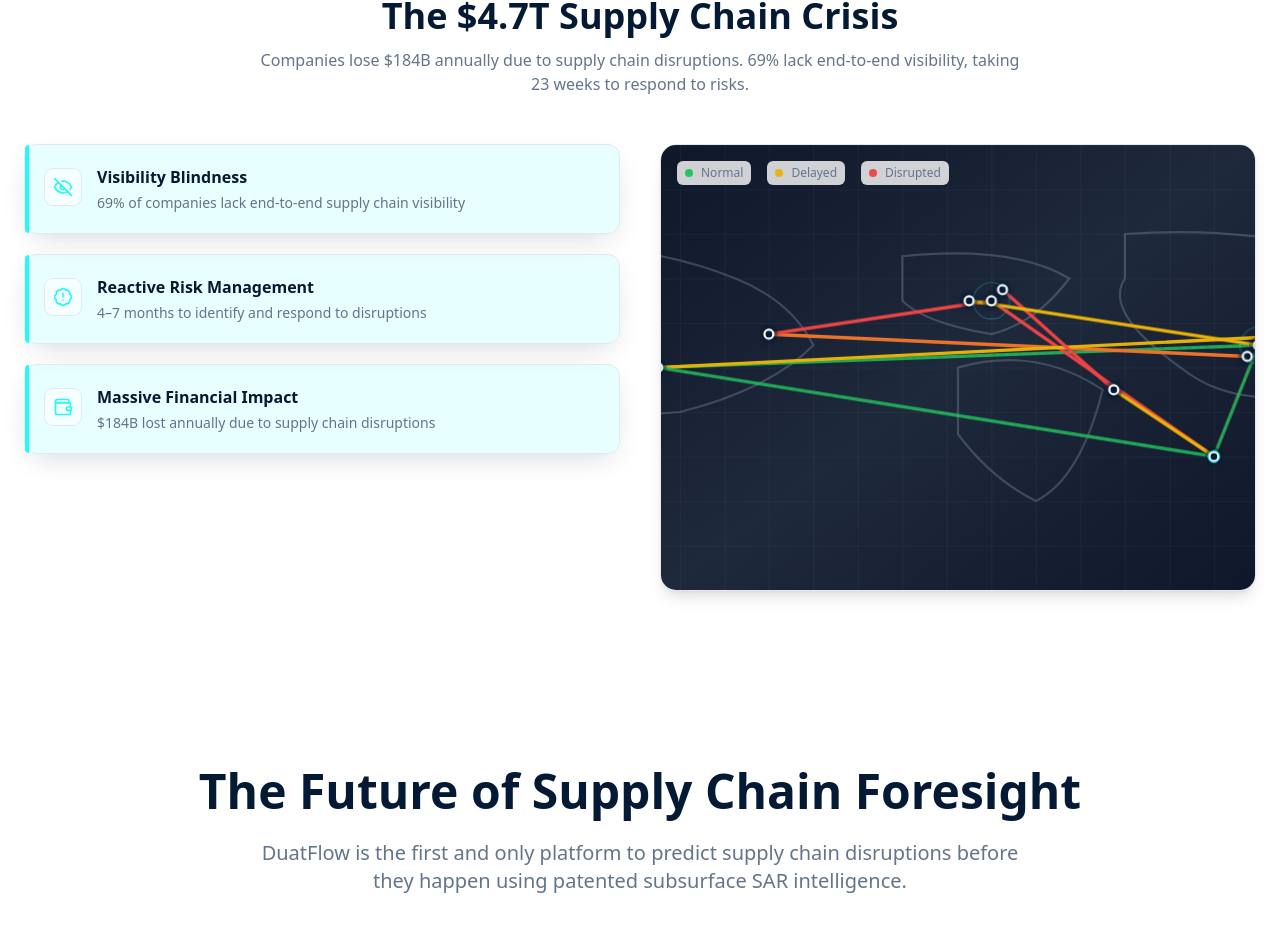
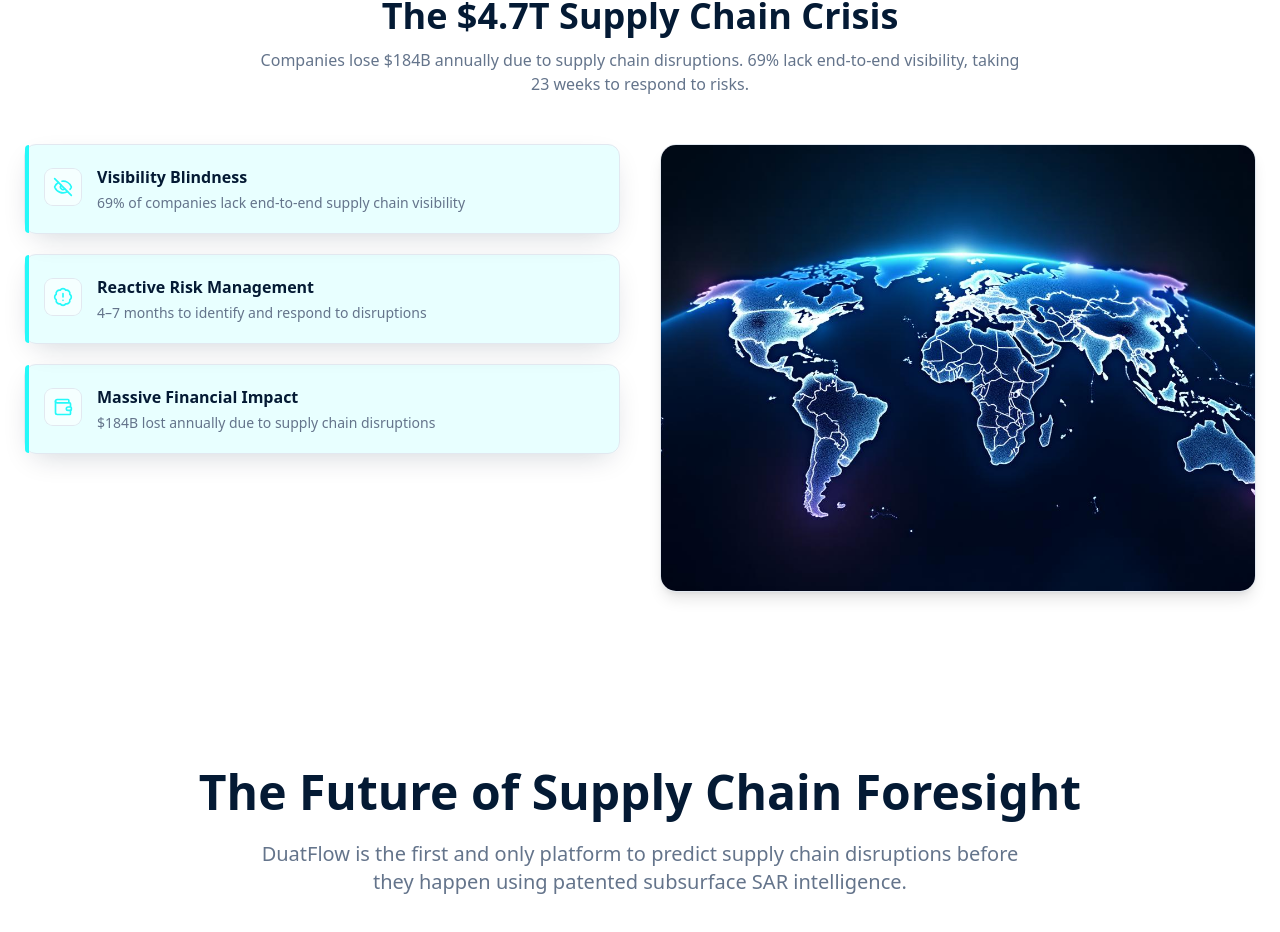
Before and after one commit to skanamike/duat-action-flow-94, a React (Vite) app: page / in a window 1280 px wide. Shown: the part 884-1816 px from the top of the page. Built offline with nearby package versions, Linux system fonts and the light colour scheme.

Commit message:
Reverted to commit 9a1e2b672f66d8a4c43c85b59a43359e8f74d61c

```diff
--- a/src/components/AnimatedSupplyChain.tsx
+++ /dev/null
@@ -1,236 +0,0 @@
-import { useEffect, useState } from "react";
-
-const AnimatedSupplyChain = () => {
-  const [mounted, setMounted] = useState(false);
-
-  useEffect(() => {
-    setMounted(true);
-  }, []);
-
-  // Major shipping ports with approximate coordinates (scaled to SVG viewBox)
-  const ports = [
-    { id: "shanghai", name: "Shanghai", x: 720, y: 180 },
-    { id: "singapore", name: "Singapore", x: 680, y: 280 },
-    { id: "rotterdam", name: "Rotterdam", x: 480, y: 140 },
-    { id: "losangeles", name: "Los Angeles", x: 180, y: 200 },
-    { id: "hamburg", name: "Hamburg", x: 490, y: 130 },
-    { id: "dubai", name: "Dubai", x: 590, y: 220 },
-    { id: "hongkong", name: "Hong Kong", x: 710, y: 190 },
-    { id: "tokyo", name: "Tokyo", x: 780, y: 170 },
-    { id: "newyork", name: "New York", x: 280, y: 170 },
-    { id: "london", name: "London", x: 460, y: 140 },
-  ];
-
-  // Major shipping routes
-  const routes = [
-    { from: "shanghai", to: "losangeles", delay: 0 },
-    { from: "singapore", to: "rotterdam", delay: 1.5 },
-    { from: "hongkong", to: "newyork", delay: 3 },
-    { from: "tokyo", to: "losangeles", delay: 4.5 },
-    { from: "dubai", to: "hamburg", delay: 2 },
-    { from: "shanghai", to: "singapore", delay: 1 },
-    { from: "singapore", to: "dubai", delay: 3.5 },
-    { from: "rotterdam", to: "newyork", delay: 2.5 },
-    { from: "london", to: "shanghai", delay: 4 },
-    { from: "losangeles", to: "singapore", delay: 5 },
-  ];
-
-  const getPort = (id: string) => ports.find(port => port.id === id);
-
-  if (!mounted) {
-    return (
-      <div className="w-full h-full bg-gradient-to-br from-background to-muted rounded-lg animate-pulse" />
-    );
-  }
-
-  return (
-    <div className="relative w-full h-full overflow-hidden rounded-lg bg-gradient-to-br from-slate-900 via-slate-800 to-slate-900">
-      <svg
-        viewBox="0 0 900 400"
-        className="w-full h-full"
-        preserveAspectRatio="xMidYMid slice"
-      >
-        {/* Background grid */}
-        <defs>
-          <pattern id="grid" width="40" height="40" patternUnits="userSpaceOnUse">
-            <path
-              d="M 40 0 L 0 0 0 40"
-              fill="none"
-              stroke="rgba(148, 163, 184, 0.1)"
-              strokeWidth="1"
-            />
-          </pattern>
-          <linearGradient id="routeGradient" x1="0%" y1="0%" x2="100%" y2="0%">
-            <stop offset="0%" stopColor="hsl(var(--primary))" stopOpacity="0.8" />
-            <stop offset="50%" stopColor="hsl(var(--accent))" stopOpacity="0.6" />
-            <stop offset="100%" stopColor="hsl(var(--secondary))" stopOpacity="0.4" />
-          </linearGradient>
-        </defs>
-
-        {/* Grid background */}
-        <rect width="100%" height="100%" fill="url(#grid)" />
-
-        {/* Continental outlines (simplified) */}
-        <g fill="none" stroke="rgba(148, 163, 184, 0.3)" strokeWidth="2">
-          {/* North America */}
-          <path d="M 50 100 Q 150 80 250 120 Q 300 140 320 180 Q 280 220 200 240 Q 100 250 50 200 Z" />
-          {/* Europe */}
-          <path d="M 400 100 Q 500 90 550 120 Q 520 160 480 170 Q 420 160 400 140 Z" />
-          {/* Asia */}
-          <path d="M 600 80 Q 750 70 850 120 Q 820 200 780 220 Q 700 240 650 200 Q 580 150 600 120 Z" />
-          {/* Africa */}
-          <path d="M 450 200 Q 520 180 580 220 Q 560 300 520 320 Q 480 300 450 260 Z" />
-        </g>
-
-        {/* Shipping routes with animations */}
-        {routes.map((route, index) => {
-          const fromPort = getPort(route.from);
-          const toPort = getPort(route.to);
-
-          if (!fromPort || !toPort) return null;
-
-          return (
-            <g key={`route-${index}`}>
-              {/* Base route line */}
-              <line
-                x1={fromPort.x}
-                y1={fromPort.y}
-                x2={toPort.x}
-                y2={toPort.y}
-                stroke="rgba(148, 163, 184, 0.2)"
-                strokeWidth="2"
-                strokeDasharray="4,4"
-              />
-
-              {/* Animated status line */}
-              <line
-                x1={fromPort.x}
-                y1={fromPort.y}
-                x2={toPort.x}
-                y2={toPort.y}
-                strokeWidth="3"
-                strokeLinecap="round"
-                className="route-animation"
-                style={{
-                  animationDelay: `${route.delay}s`,
-                }}
-              />
-            </g>
-          );
-        })}
-
-        {/* Port nodes */}
-        {ports.map((port) => (
-          <g key={port.id}>
-            {/* Port glow effect */}
-            <circle
-              cx={port.x}
-              cy={port.y}
-              r="8"
-              fill="hsl(var(--primary))"
-              opacity="0.3"
-              className="animate-pulse"
-            />
-            {/* Main port circle */}
-            <circle
-              cx={port.x}
-              cy={port.y}
-              r="4"
-              fill="hsl(var(--primary))"
-              stroke="hsl(var(--background))"
-              strokeWidth="2"
-              className="port-node"
-            />
-          </g>
-        ))}
-
-        {/* Activity indicators */}
-        <g>
-          {ports.slice(0, 3).map((port, index) => (
-            <circle
-              key={`activity-${port.id}`}
-              cx={port.x}
-              cy={port.y}
-              r="12"
-              fill="none"
-              stroke="hsl(var(--accent))"
-              strokeWidth="1"
-              opacity="0"
-              className="activity-ring"
-              style={{
-                animationDelay: `${index * 2}s`,
-              }}
-            />
-          ))}
-        </g>
-      </svg>
-
-      {/* Status overlay */}
-      <div className="absolute top-4 left-4 flex gap-4 text-xs">
-        <div className="flex items-center gap-2 px-2 py-1 bg-background/80 rounded-md backdrop-blur-sm">
-          <div className="w-2 h-2 bg-green-500 rounded-full"></div>
-          <span className="text-muted-foreground">Normal</span>
-        </div>
-        <div className="flex items-center gap-2 px-2 py-1 bg-background/80 rounded-md backdrop-blur-sm">
-          <div className="w-2 h-2 bg-yellow-500 rounded-full animate-pulse"></div>
-          <span className="text-muted-foreground">Delayed</span>
-        </div>
-        <div className="flex items-center gap-2 px-2 py-1 bg-background/80 rounded-md backdrop-blur-sm">
-          <div className="w-2 h-2 bg-red-500 rounded-full animate-pulse"></div>
-          <span className="text-muted-foreground">Disrupted</span>
-        </div>
-      </div>
-
-      <style>{`
-        .route-animation {
-          stroke: #22c55e;
-          animation: routeStatus 6s infinite;
-        }
-
-        .port-node {
-          filter: drop-shadow(0 0 4px hsl(var(--primary)));
-        }
-
-        .activity-ring {
-          animation: activityPulse 4s infinite;
-        }
-
-        @keyframes routeStatus {
-          0%, 20% {
-            stroke: #22c55e;
-            opacity: 0.8;
-          }
-          30%, 50% {
-            stroke: #eab308;
-            opacity: 1;
-          }
-          60%, 80% {
-            stroke: #ef4444;
-            opacity: 1;
-          }
-          90%, 100% {
-            stroke: #22c55e;
-            opacity: 0.8;
-          }
-        }
-
-        @keyframes activityPulse {
-          0% {
-            r: 4;
-            opacity: 1;
-          }
-          50% {
-            r: 16;
-            opacity: 0.3;
-          }
-          100% {
-            r: 20;
-            opacity: 0;
-          }
-        }
-      `}</style>
-    </div>
-  );
-};
-
-export default AnimatedSupplyChain;
--- a/src/components/SupplyChainCrisis.tsx
+++ b/src/components/SupplyChainCrisis.tsx
@@ -1,5 +1,5 @@
 import { BadgeAlert, EyeOff, Wallet } from "lucide-react";
-import AnimatedSupplyChain from "./AnimatedSupplyChain";
+import globalSupplyChainImage from "@/assets/global-supply-chain.jpg";
 
 const items = [
   {
@@ -61,8 +61,13 @@ export default function SupplyChainCrisis() {
           </div>
 
           {/* Right column: visual */}
-          <div className="rounded-2xl overflow-hidden bg-card shadow-lg border border-border aspect-[4/3]">
-            <AnimatedSupplyChain />
+          <div className="rounded-2xl overflow-hidden bg-card shadow-lg border border-border">
+            <img
+              src={globalSupplyChainImage}
+              alt="Global supply chain interconnectivity visualization showing network connections across continents"
+              loading="lazy"
+              className="w-full h-full object-cover aspect-[4/3]"
+            />
           </div>
         </div>
       </div>
```
